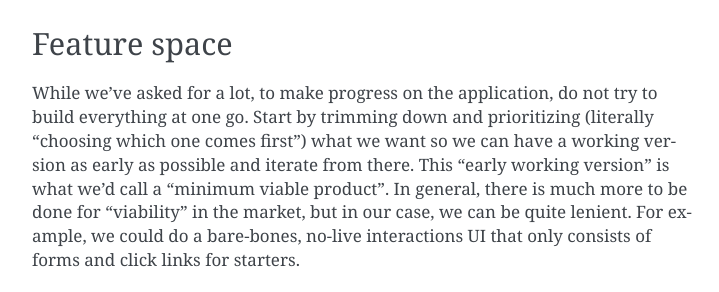
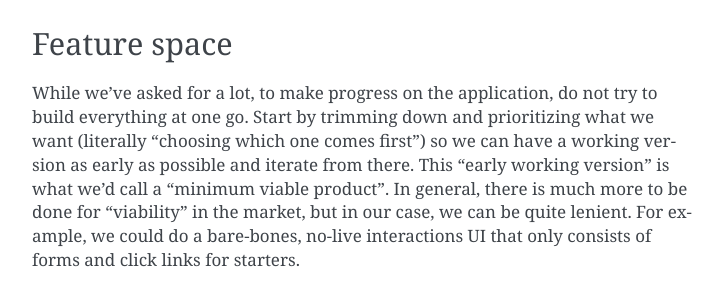
Before and after one commit to kreauniv/comp350, a Sphinx documentation site: the page built from source/pim.rst, in a window 1280 px wide and 900 px high, scrolled down 3046 px. Shown: the part 179-471 px from the top of the window, without its empty margins (388-1107 px from the left). Built offline with Sphinx 7.4.7, drawn with Linux system fonts in a browser that asks for light colours.

Commit message:
Tweaked language flow

```diff
--- a/source/pim.rst
+++ b/source/pim.rst
@@ -59,10 +59,10 @@ Clicking on the "edit" button will take you to the "particle editor".
 Feature space
 -------------
 
-While we've asked for a lot, to make progress on the application, do not try
-to build everything at one go. Start by trimming down and prioritizing
-(literally "choosing which one comes first") what we want so we can have a
-working version as early as possible and iterate from there. This "early working
+While we've asked for a lot, to make progress on the application, do not try to
+build everything at one go. Start by trimming down and prioritizing what we
+want (literally "choosing which one comes first") so we can have a working
+version as early as possible and iterate from there. This "early working
 version" is what we'd call a "minimum viable product". In general, there is
 much more to be done for "viability" in the market, but in our case, we can be
 quite lenient. For example, we could do a bare-bones, no-live interactions UI
```
